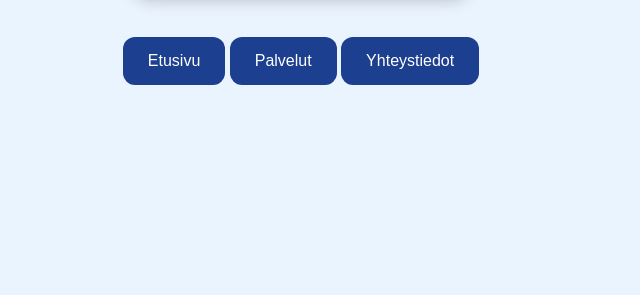
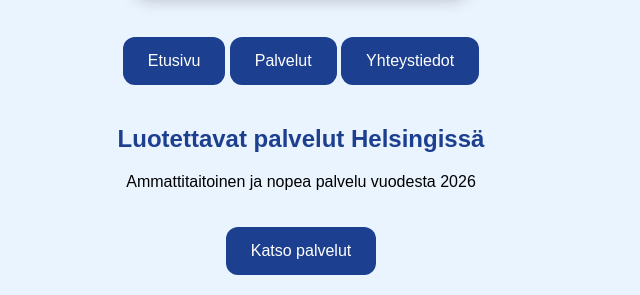
Before and after one commit to sadiazizov951-coder/AZ-MULTIPALVELU, a plain HTML site: page index.html in a window 1280 px wide. Shown: the part 1957-2252 px from the top of the page, without its empty margins (339-979 px from the left). Before the commit the page ends 2062 px from the top, so only its background shows below. Drawn offline with Linux system fonts and the light colour scheme.

Commit message:
Add hero section with services information

```diff
--- a/index.html
+++ b/index.html
@@ -32,3 +32,8 @@ Siirry palveluihin
  <a href="PALVELUT.html">Palvelut</a>
  <a href="#">Yhteystiedot</a>
  </nav>
+<section class="hero">
+ <h2>Luotettavat palvelut Helsingissä</h2>
+ <p>Ammattitaitoinen ja nopea palvelu vuodesta 2026</p>
+ <a href="PALVELUT.html">Katso palvelut</a>
+ </section>
```
